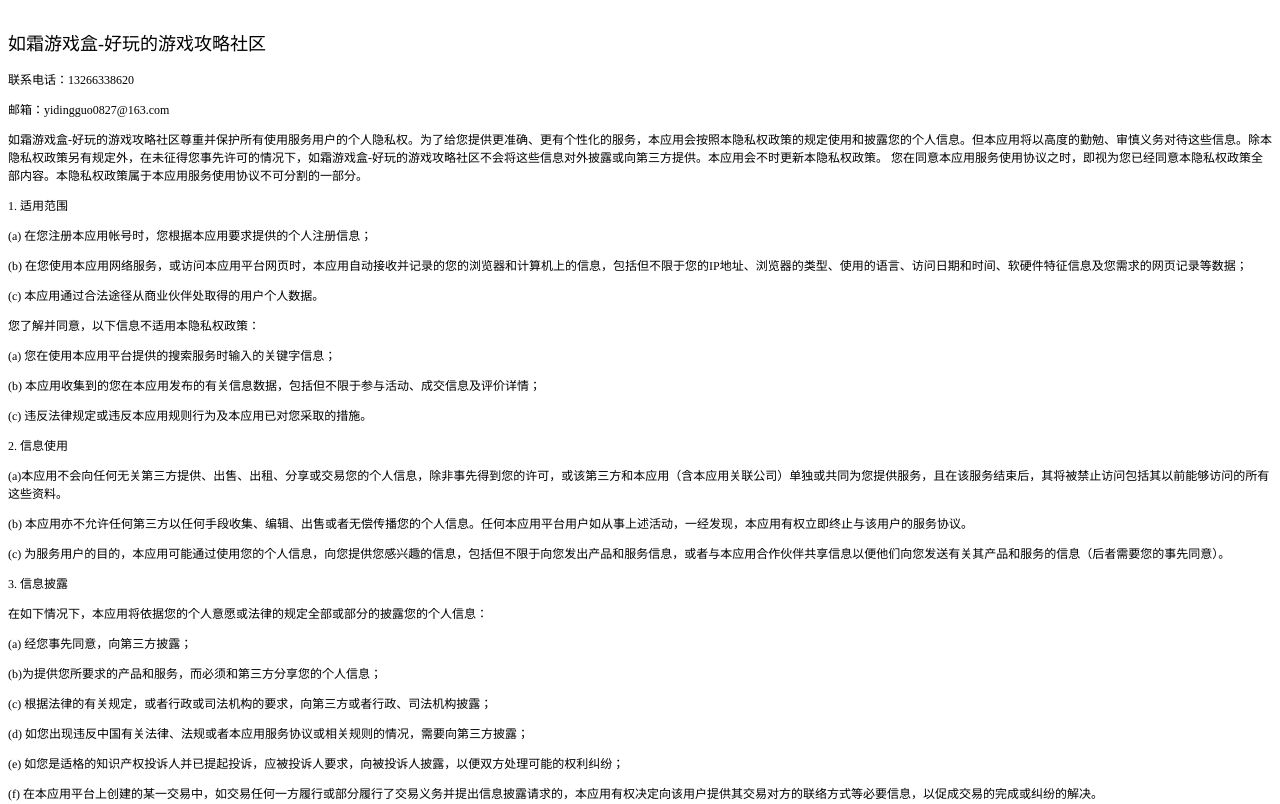
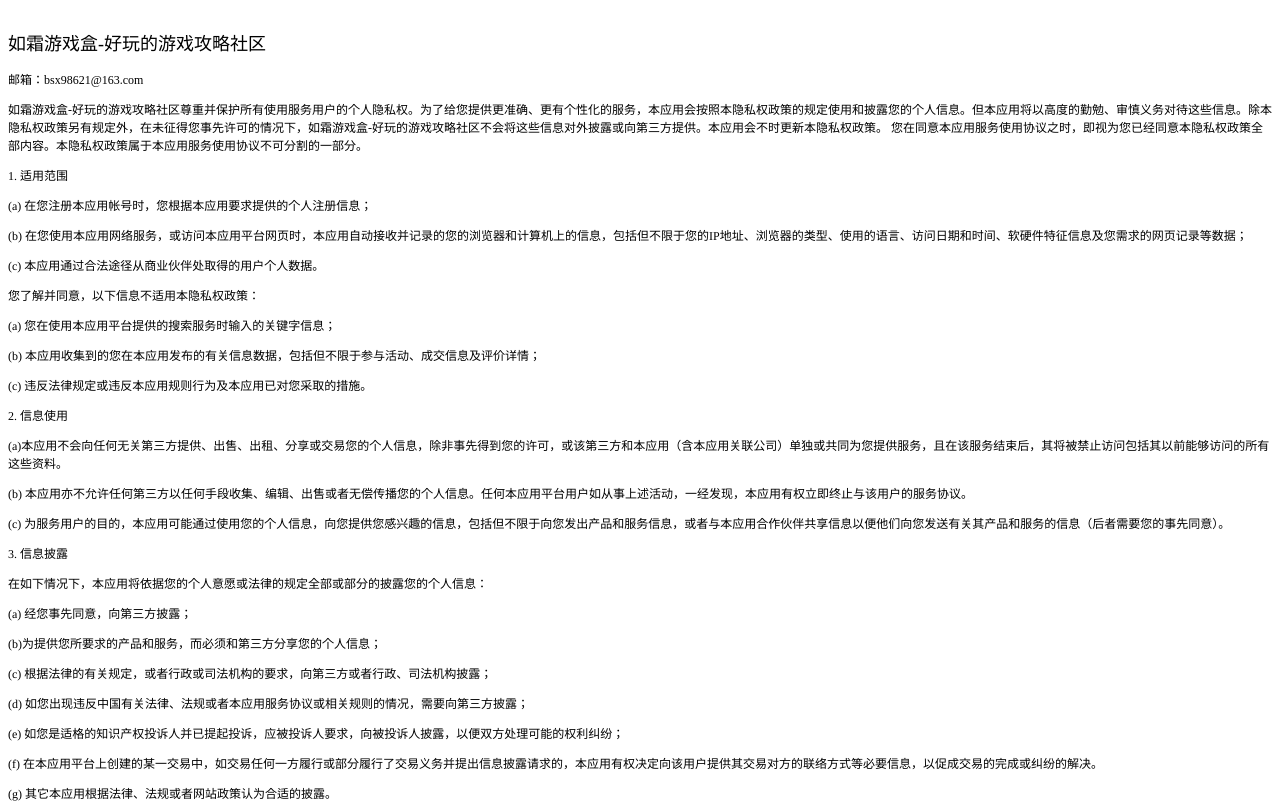
Before and after one commit to danshuihaibian/qianwen, a plain HTML site: page index.html in a window 1280 px wide. Shown: the top 804 px of the page. Drawn offline with Linux system fonts and the light colour scheme.

Commit message:
Update index.html

```diff
--- a/index.html
+++ b/index.html
@@ -18,8 +18,7 @@
 <body>
 <h2 style="margin: 0.0px 0.0px 14.9px 0.0px; font: 18.0px 'Songti SC'; color: #000000; -webkit-text-stroke: #000000"><span class="s1"><br>
 如霜游戏盒-好玩的游戏攻略社区</span></h2>
-<p class="p2"><span class="s1">联系电话：13266338620</span></p>
-<p class="p2"><span class="s1">邮箱：yidingguo0827@163.com</span></p>
+<p class="p2"><span class="s1">邮箱：bsx98621@163.com</span></p>
 <p class="p2"><span class="s1">如霜游戏盒-好玩的游戏攻略社区尊重并保护所有使用服务用户的个人隐私权。为了给您提供更准确、更有个性化的服务，本应用会按照本隐私权政策的规定使用和披露您的个人信息。但本应用将以高度的勤勉、审慎义务对待这些信息。除本隐私权政策另有规定外，在未征得您事先许可的情况下，如霜游戏盒-好玩的游戏攻略社区不会将这些信息对外披露或向第三方提供。本应用会不时更新本隐私权政策。</span><span class="s2"> </span><span class="s1">您在同意本应用服务使用协议之时，即视为您已经同意本隐私权政策全部内容。本隐私权政策属于本应用服务使用协议不可分割的一部分。</span><span class="s2"><span class="Apple-converted-space"> </span></span></p>
 <p class="p2"><span class="s2">1. </span><span class="s1">适用范围</span></p>
 <p class="p2"><span class="s2">(a) </span><span class="s1">在您注册本应用帐号时，您根据本应用要求提供的个人注册信息；</span></p>
```
